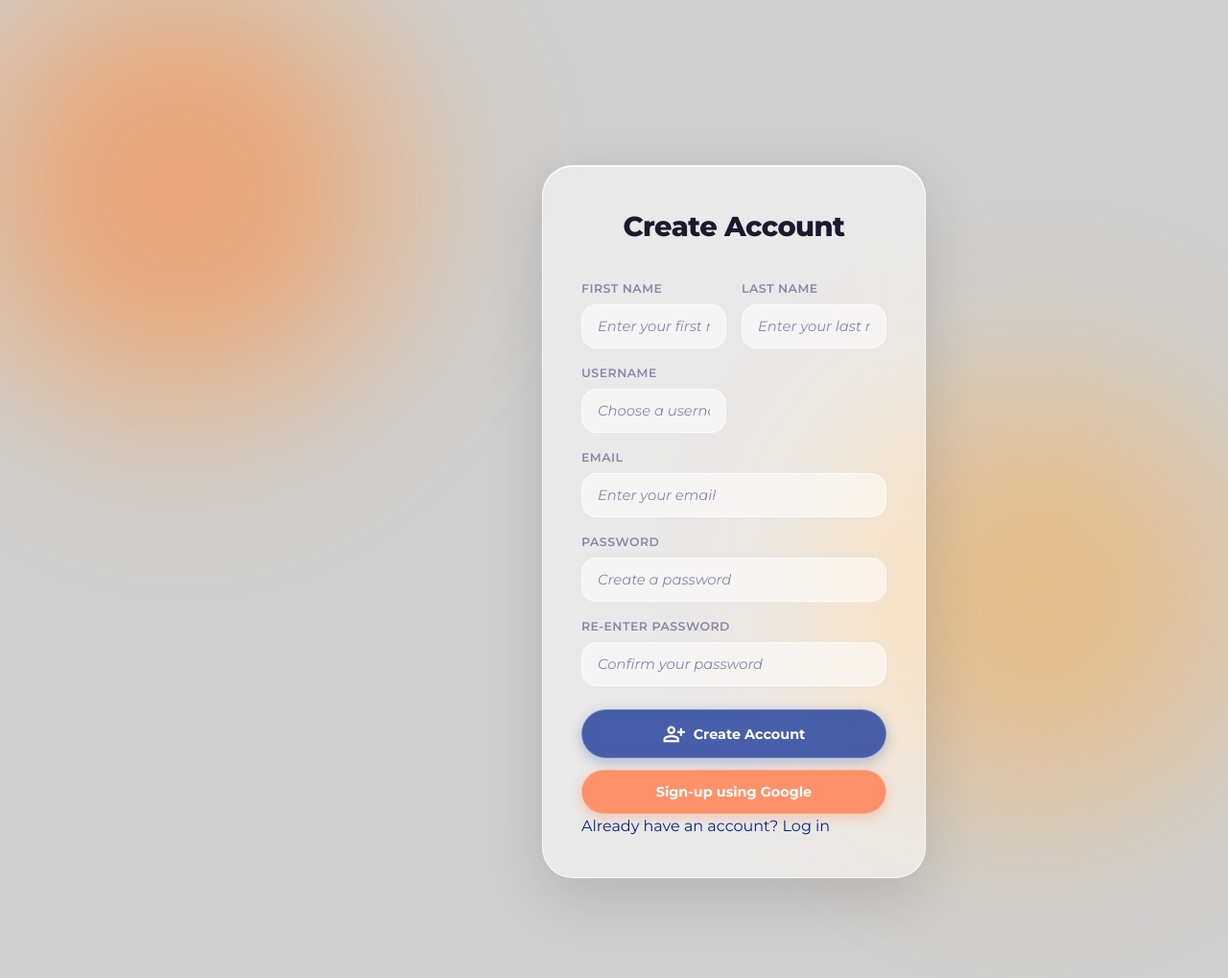
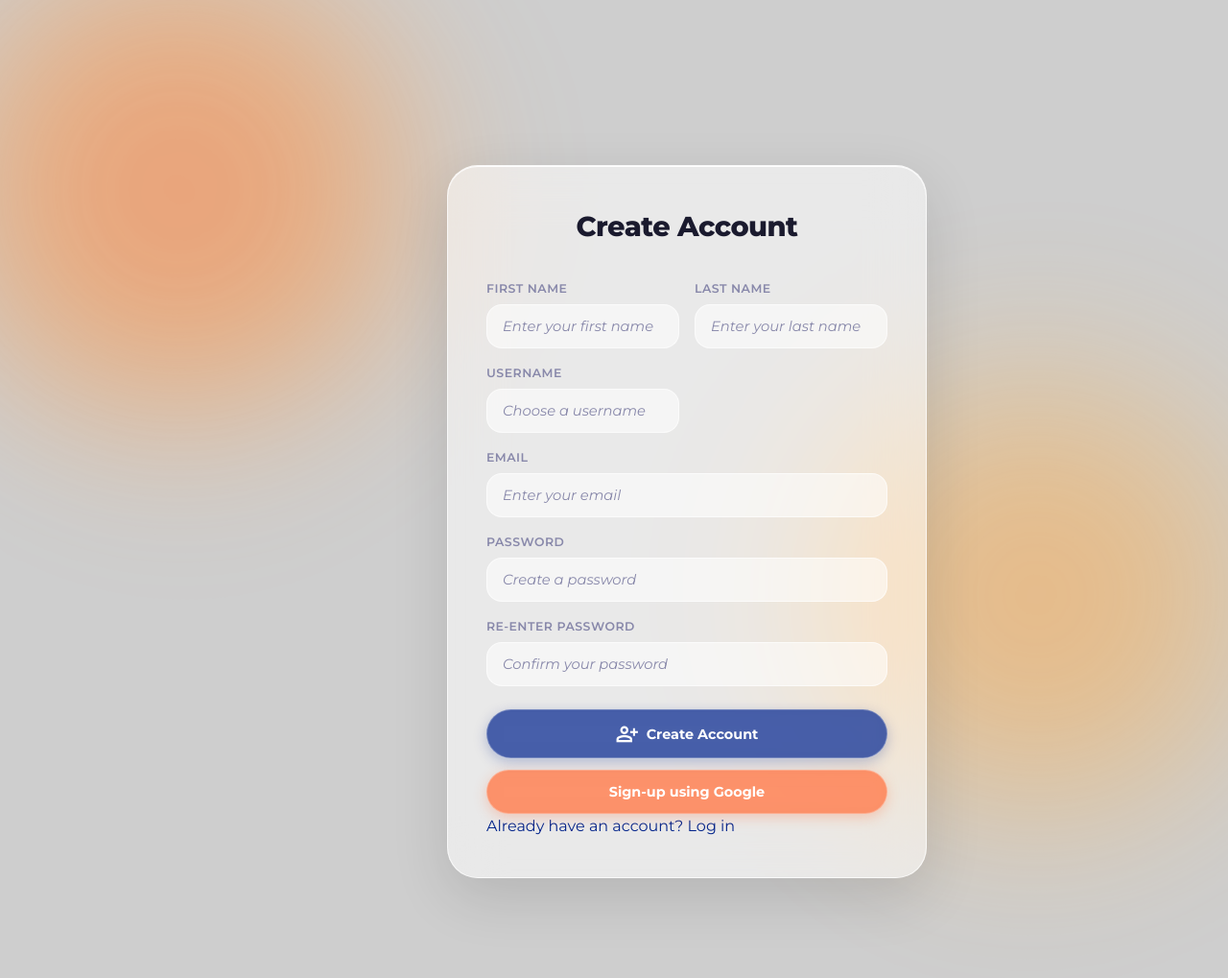
Before and after one commit to MaharLeika18/Task-and-Document-Manager, a Flask app: page / in a window 1280 px wide. Shown: the whole page at 96% size. Run offline with Flask 3, Linux system fonts and the light colour scheme; some libraries are stand-ins or nearby versions.

Commit message:
gfhgfghfhgf

```diff
--- a/app/static/css/style.css
+++ b/app/static/css/style.css
@@ -1435,8 +1435,10 @@ body::after {
 
 /* === Auth Pages === */
 .auth-container {
-    max-width: 400px;
+    max-width: 500px;
+    align-content: center;
     margin: 5rem auto;
+    margin-left: 12rem;
     padding: 2.5rem;
     background: rgba(255, 255, 255, 0.55);
     backdrop-filter: blur(28px) saturate(160%);
```
Also changed, not shown: app/google_drive_services.py (line endings or trailing spaces).
